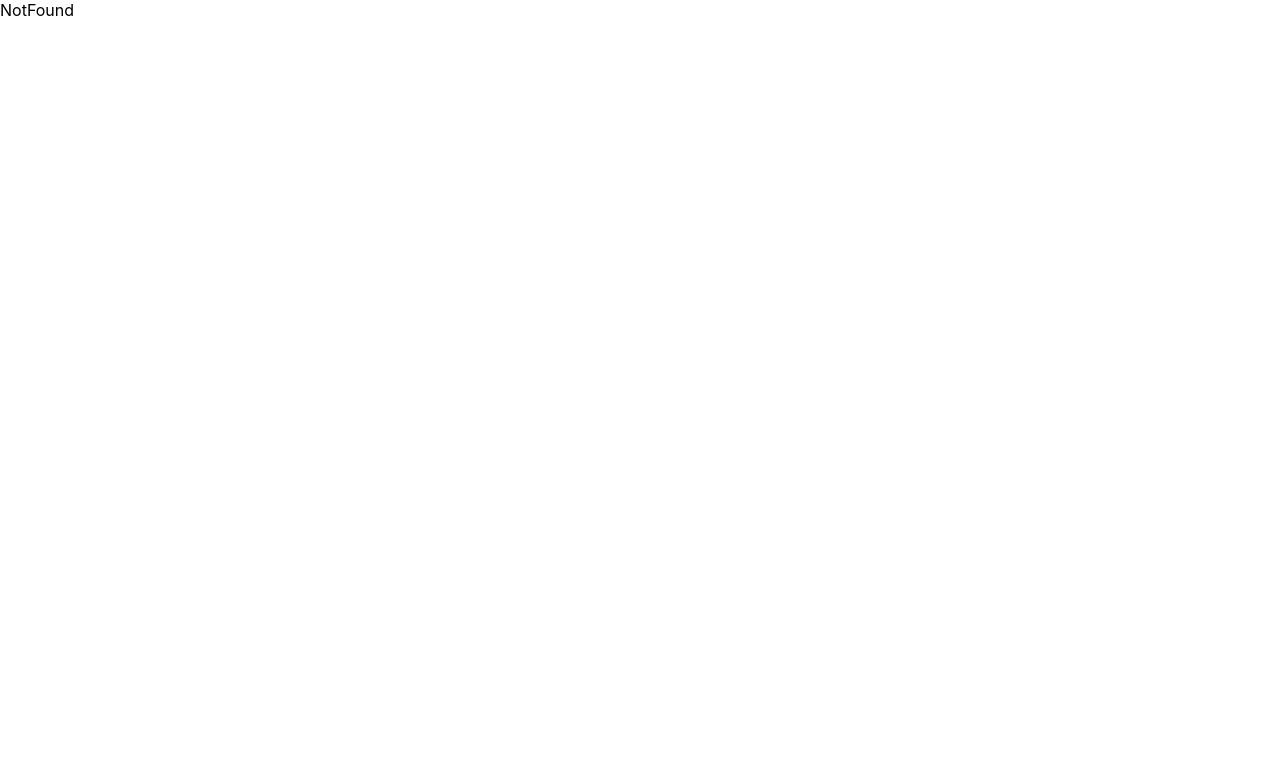
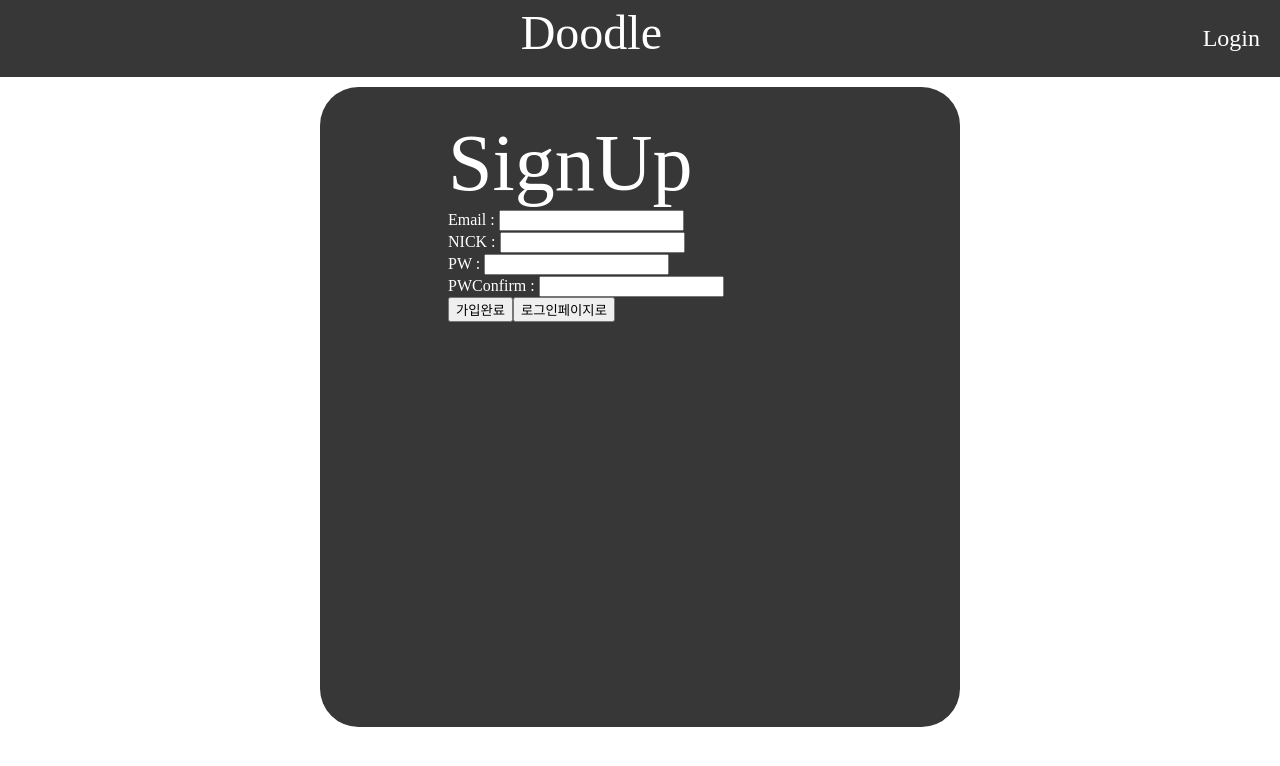
Before and after one commit to 1argeD/doodle, a React (Create React App) app: page /sign-up in a window 1280 px wide. Shown: the top 766 px of the page. Built offline with nearby package versions, Linux system fonts and the light colour scheme.

Commit message:
<chore> api 규칙에 맞게 수정

```diff
--- a/src/redux/user/userAction.js
+++ b/src/redux/user/userAction.js
@@ -7,7 +7,7 @@ const URL = {
 };
 
 export const userSignUp = createAsyncThunk(
-    'user/signUp',
+    'user/sign-up',
     async(payload, {rejectWithValue}) => {
         try{
             const config = {
@@ -16,7 +16,7 @@ export const userSignUp = createAsyncThunk(
                 }
             };
             const signUpResponse = await axios.post(
-                "http://localhost:8081/member/signUp",
+                "http://localhost:8081/member/sign-up",
                 payload,
                 config,
             )
--- a/src/routers/Routers.jsx
+++ b/src/routers/Routers.jsx
@@ -12,9 +12,9 @@ const Routers = () => {
         <BrowserRouter>
               <Routes>
                     <Route path="/" element={<Main />} />
-                    <Route path="/canvas/*" element={<Canvas />} />
+                    <Route path="/canvas/{id}" element={<Canvas />} />
                     <Route path="/login" element={<Login />} />
-                    <Route path="/signUp" element={<Signup />} />
+                    <Route path="/sign-up" element={<Signup />} />
                     <Route path="*" element={<NotFound />} />
               </Routes>
         </BrowserRouter>
```
